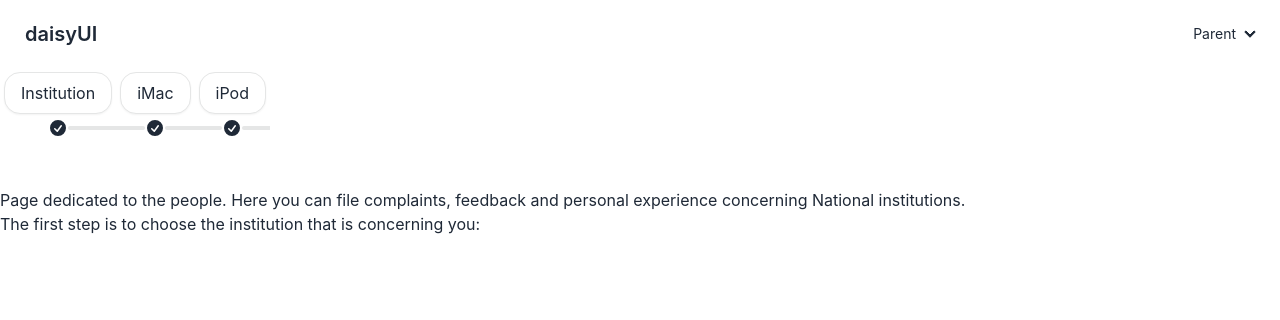
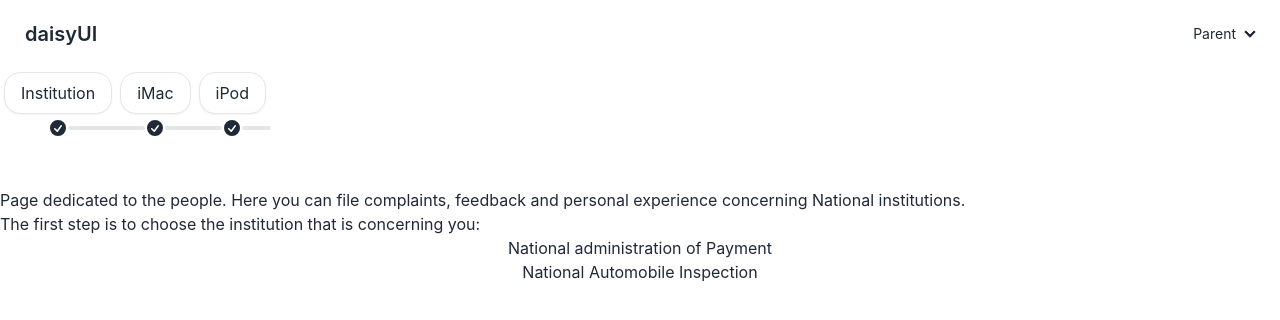
Before and after one commit to NikolayLazarov/HackTUES10, a React (Create React App) app in the folder front-end/: page /complaint in a window 1280 px wide. Shown: the top 320 px of the page. Built offline with nearby package versions, Linux system fonts and the light colour scheme.

Commit message:
Add institutions list to ComplaintPage

```diff
--- a/front-end/src/components/GraphicsElement/GraphicEmelement.jsx
+++ b/front-end/src/components/GraphicsElement/GraphicEmelement.jsx
@@ -1,5 +1,5 @@
 import React from 'react'
-import {Bar, Line} from "react-chartjs-2"
+import {Line} from "react-chartjs-2"
 import Chart from 'chart.js/auto';
 
 
--- a/front-end/src/components/Institutions/Institutions.jsx
+++ b/front-end/src/components/Institutions/Institutions.jsx
@@ -3,8 +3,6 @@ import InstitutionAvatar from '../Avatars/InstitutionAvatar'
 import InputRange from '../InputRange/InputRange';
 import GraphicEmelement from '../GraphicsElement/GraphicEmelement';
 
-
-const newList = [0,1,2,3,4];
 
 const institutions = [{
     averages: {
@@ -30,8 +28,6 @@ const institutions = [{
 
 const Institutions = () => {
 
-
-    const renderNew = newList.map(number => <p>{number}</p>);
     const renderedList = institutions.map( institution =>
     <li className='flex flex-row items-center justify-center space-x-11' key={institution.institututionId}>
         <InstitutionAvatar />
--- a/front-end/src/pages/ComplaintPage.jsx
+++ b/front-end/src/pages/ComplaintPage.jsx
@@ -14,10 +14,13 @@ import BreadcrumsStart from '../components/BreadCrums/BreadcrumsStart'
 
 const ComplaintPage = () => {
 
+      const renderedList = data.map( institution =>
+        <li className='flex flex-row items-center justify-center space-x-11' key={institution.institututionId}>
+              <a href='/complaint-form'> {institution.institutinName}
+        </a>
+          </li>
 
-    const renderedData = data.map(institution => {
-      <li><a href="complaint/:id">{institution.institutinName}</a></li>
-    });
+        );
 
   return (
     <>
@@ -31,7 +34,7 @@ const ComplaintPage = () => {
         </p>
         <p>The first step is to choose the institution that is concerning you:</p>
 
-        {renderedData}
+        {renderedList}
      </>
   )
 }
```
